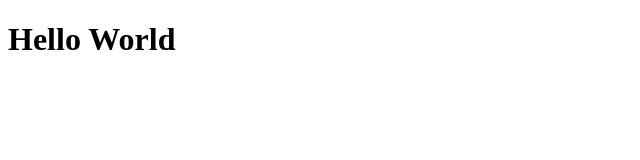
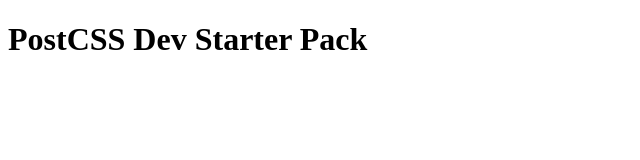
Before and after one commit to snazzydev/postcss-starter, a website: page app/index.html in a window 1280 px wide. Shown: the whole page, without its empty margins (0-640 px from the left). Drawn offline with Linux system fonts and the light colour scheme.

Commit message:
index.html heading change

```diff
--- a/app/index.html
+++ b/app/index.html
@@ -8,6 +8,6 @@
 </head>
 <body>
 
-  <h1>Hello World</h1>
+  <h1>PostCSS Dev Starter Pack</h1>
 </body>
 </html>
```
